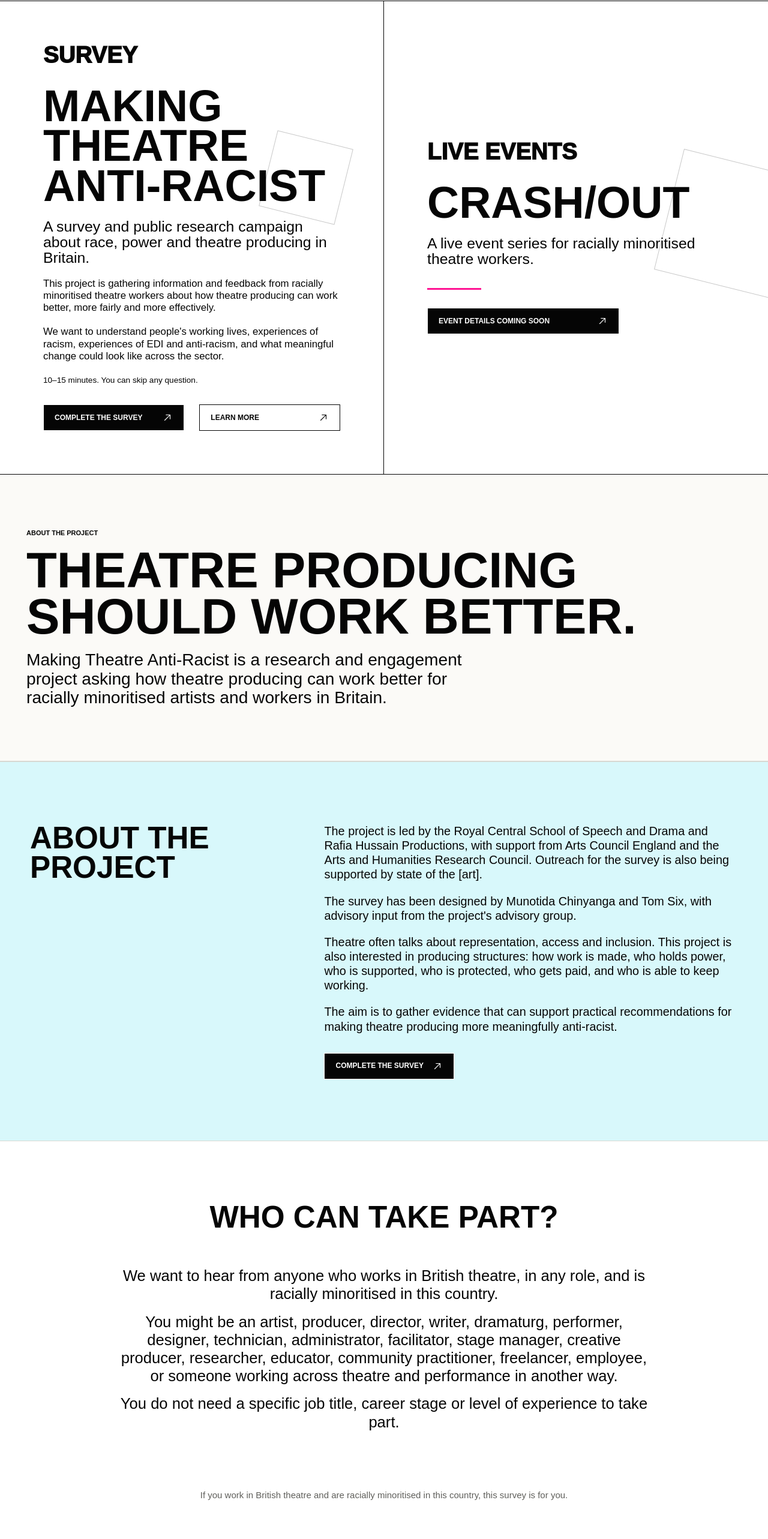
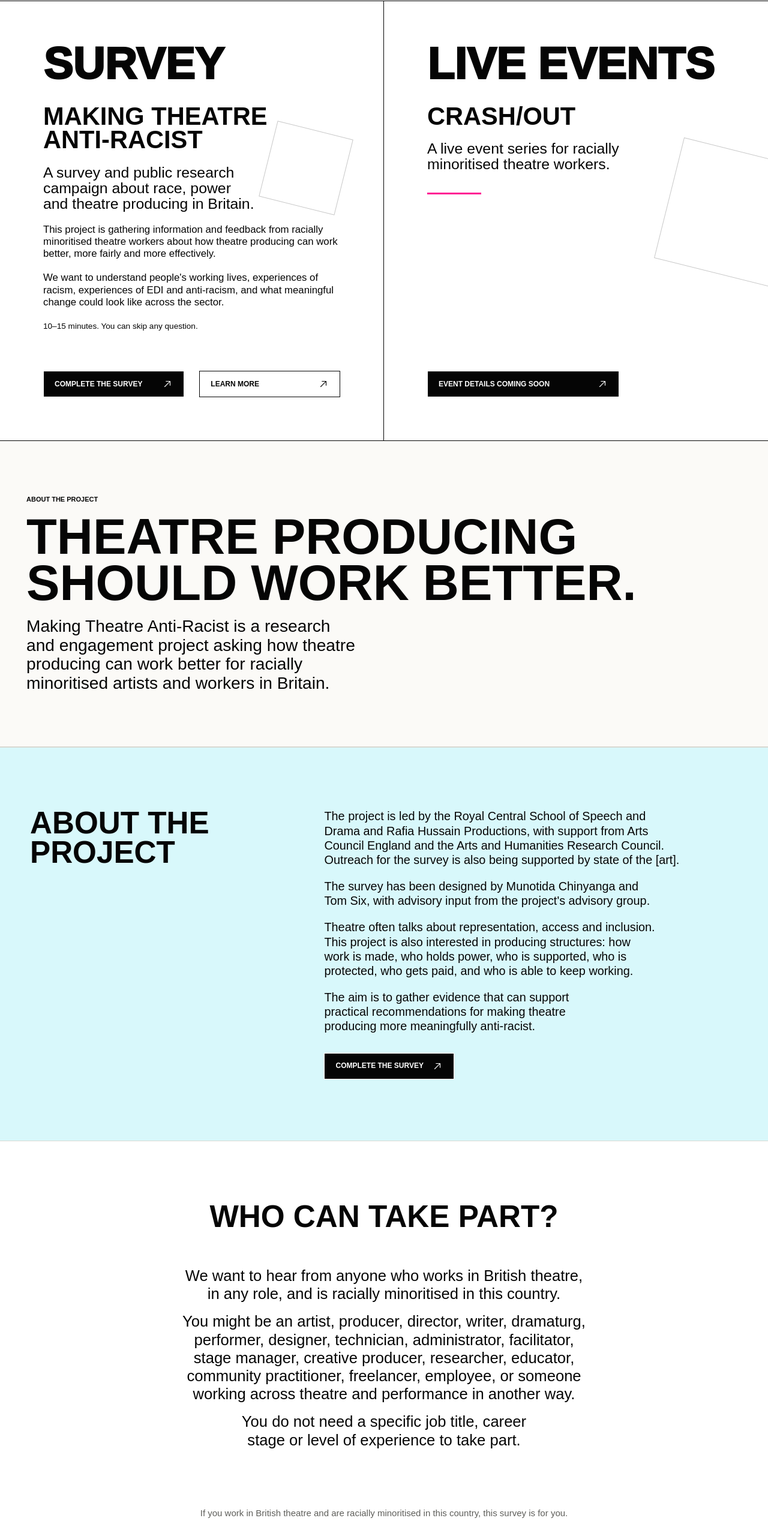
Before and after one commit to gabriellengoo/crashout, a Next.js app: page / in a window 1280 px wide. Shown: the part 74-2639 px from the top of the page at 60% size. Built offline with nearby package versions, Linux system fonts and the light colour scheme.

Commit message:
Refine survey and landing typography

```diff
--- a/styles/globals.css
+++ b/styles/globals.css
@@ -320,10 +320,11 @@ button:disabled {
 }
 
 .footer-main p {
-  max-width: 980px;
+  max-width: 760px;
   color: var(--muted);
   font-size: 13px;
   line-height: 1.35;
+  text-wrap: balance;
 }
 
 .footer-links,
@@ -560,7 +561,7 @@ button:disabled {
   min-height: calc(100dvh - var(--header-height));
   display: flex;
   flex-direction: column;
-  justify-content: center;
+  justify-content: space-between;
   gap: clamp(18px, 2.4vw, 34px);
   padding: clamp(36px, 6vw, 72px) clamp(32px, 6vw, 72px);
   overflow: hidden;
@@ -587,6 +588,10 @@ button:disabled {
   background: var(--white);
 }
 
+.event-panel .hero-section-label {
+  text-align: left;
+}
+
 .event-panel::after {
   right: -6%;
   top: 34%;
@@ -599,41 +604,47 @@ button:disabled {
 }
 
 .site-logo-hero h1 {
-  max-width: 800px;
+  max-width: 640px;
   margin: 0;
+  font-size: clamp(30px, min(3.6vw, 5.2dvh), 56px);
+  line-height: 0.95;
+  text-transform: uppercase;
+  text-wrap: balance;
+}
+
+.site-logo-hero h2 {
+  max-width: 640px;
+  margin: 0;
+  font-size: clamp(30px, min(3.6vw, 5.2dvh), 56px);
+  line-height: 0.95;
+  text-transform: uppercase;
+  text-wrap: balance;
+}
+
+.site-logo-hero .hero-section-label {
+  max-width: 720px;
+  margin-bottom: clamp(18px, 2.6vw, 36px);
   font-size: clamp(46px, min(5.9vw, 9.2dvh), 94px);
+  font-weight: 950;
   line-height: 0.9;
-  text-transform: uppercase;
-}
-
-.site-logo-hero h2 {
-  max-width: 680px;
-  margin: 0;
-  font-size: clamp(48px, min(5.8vw, 9.2dvh), 92px);
-  line-height: 0.9;
-  text-transform: uppercase;
-}
-
-.site-logo-hero .hero-section-label {
-  margin-bottom: clamp(18px, 2.6vw, 36px);
-  font-size: clamp(28px, min(3.4vw, 4.8dvh), 52px);
-  font-weight: 950;
-  line-height: 0.95;
+  text-wrap: balance;
 }
 
 .site-logo-hero .hero-subtitle {
-  max-width: 720px;
+  max-width: 640px;
   margin: clamp(14px, 1.8vw, 22px) 0 0;
   font-size: clamp(21px, min(2.15vw, 3.1dvh), 34px);
   line-height: 1.05;
   text-transform: none;
+  text-wrap: balance;
 }
 
 .landing-panel p:not(.eyebrow):not(.hero-subtitle):not(.hero-note) {
-  max-width: 600px;
+  max-width: 560px;
   margin: clamp(12px, 1.6vw, 20px) 0 0;
   font-size: clamp(16px, min(1.55vw, 2.1dvh), 22px);
   line-height: 1.2;
+  text-wrap: pretty;
 }
 
 .hero-note {
@@ -746,10 +757,11 @@ button:disabled {
 }
 
 .intro-copy p:not(.eyebrow) {
-  max-width: 740px;
+  max-width: 680px;
   margin: 18px 0 0;
   font-size: clamp(18px, 2.2vw, 30px);
   line-height: 1.12;
+  text-wrap: balance;
 }
 
 .resource-peek {
@@ -830,10 +842,11 @@ button:disabled {
 }
 
 .resource-peek p {
-  max-width: 430px;
+  max-width: 360px;
   margin: 5px 0 0;
   font-size: clamp(13px, 1.2vw, 16px);
   line-height: 1.12;
+  text-wrap: balance;
 }
 
 .resource-peek .button {
@@ -946,9 +959,10 @@ button:disabled {
 
 .hero-content > p:not(.eyebrow):not(.hero-subtitle),
 .page-hero > p:not(.eyebrow) {
-  max-width: 680px;
+  max-width: 620px;
   font-size: clamp(18px, 2.1vw, 28px);
   line-height: 1.18;
+  text-wrap: balance;
 }
 
 .button-row {
@@ -1156,9 +1170,11 @@ section.content-band.event-rsvp {
 
 .split p,
 .large-copy {
+  max-width: 620px;
   margin-top: 0;
   font-size: clamp(17px, 1.55vw, 23px);
   line-height: 1.22;
+  text-wrap: balance;
 }
 
 .section-intro {
@@ -1245,11 +1261,12 @@ section.content-band.event-rsvp {
 }
 
 .section-copy p {
-  max-width: 900px;
+  max-width: 740px;
   margin: 0 auto 16px;
   font-size: clamp(18px, 2vw, 28px);
   line-height: 1.18;
   text-align: center;
+  text-wrap: balance;
 }
 
 .inline-link {
@@ -1318,10 +1335,11 @@ section.content-band.event-rsvp {
   margin: 0;
   color: var(--muted);
   font-size: 15px;
+  text-wrap: balance;
 }
 
 .audience-note {
-  max-width: 720px;
+  max-width: 620px;
   margin: clamp(30px, 5vw, 64px) auto 0;
   padding: clamp(18px, 3vw, 32px) 0;
   text-align: center;
@@ -1395,11 +1413,12 @@ section.content-band.event-rsvp {
 }
 
 .faq-list p {
-  max-width: 680px;
+  max-width: 560px;
   margin: 0;
   padding: 0 clamp(18px, 3vw, 34px) clamp(22px, 3vw, 34px);
   color: var(--muted);
   font-size: 18px;
+  text-wrap: balance;
 }
 
 .event-grid {
@@ -1419,7 +1438,8 @@ section.content-band.event-rsvp {
 }
 
 .event-card p {
-  max-width: 540px;
+  max-width: 460px;
+  text-wrap: balance;
 }
 
 .event-meta {
@@ -1437,6 +1457,7 @@ section.content-band.event-rsvp {
   font-size: clamp(18px, 2vw, 26px);
   font-weight: 800;
   text-transform: uppercase;
+  text-wrap: balance;
 }
 
 .cta-band h2 {
@@ -1645,11 +1666,13 @@ textarea {
 }
 
 .question-screen h1 {
+  max-width: min(940px, 100%);
   margin: 0;
   font-size: clamp(28px, min(4.5vw, 5.8dvh), 54px);
   line-height: 1.04;
   text-transform: none;
   text-align: center;
+  text-wrap: balance;
 }
 
 .fact-slide {
@@ -1666,6 +1689,7 @@ textarea {
   font-size: clamp(28px, min(4.5vw, 5.8dvh), 54px);
   line-height: 1.04;
   text-transform: uppercase;
+  text-wrap: balance;
 }
 
 .fact-slide-survey-intro {
@@ -1676,23 +1700,25 @@ textarea {
 }
 
 .fact-slide-survey-intro h1 {
-  font-size: clamp(44px, min(5vw, 8dvh), 64px);
-  line-height: 1;
+  font-size: clamp(28px, min(4.5vw, 5.8dvh), 54px);
+  line-height: 1.04;
   text-transform: none;
 }
 
 .fact-slide .question-description.large {
-  max-width: min(920px, 100%);
+  max-width: min(700px, 100%);
   font-size: clamp(16px, min(1.6vw, 2.2dvh), 21px);
   line-height: 1.28;
   white-space: pre-line;
+  text-wrap: balance;
 }
 
 .fact-subtitle {
-  max-width: min(920px, 100%);
+  max-width: min(760px, 100%);
   margin: 18px 0 clamp(34px, 5dvh, 56px);
-  font-size: clamp(22px, min(2.4vw, 3dvh), 30px);
-  line-height: 1.15;
+  font-size: clamp(18px, min(2vw, 2.6dvh), 24px);
+  line-height: 1.18;
+  text-wrap: balance;
 }
 
 .fact-slide-statement {
@@ -1704,9 +1730,10 @@ textarea {
 }
 
 .fact-slide-statement .question-description.large {
-  max-width: min(760px, 100%);
-  font-size: clamp(16px, min(1.8vw, 2.4dvh), 22px);
-  line-height: 1.24;
+  max-width: min(960px, 100%);
+  font-size: clamp(16px, min(1.6vw, 2.2dvh), 21px);
+  line-height: 1.28;
+  text-wrap: pretty;
 }
 
 .fact-slide-interlude {
@@ -1718,17 +1745,18 @@ textarea {
 }
 
 .fact-slide-interlude .question-description.large {
-  max-width: min(760px, 100%);
-  font-size: clamp(16px, min(1.8vw, 2.4dvh), 22px);
-  line-height: 1.24;
+  max-width: min(860px, 100%);
+  font-size: clamp(16px, min(1.6vw, 2.2dvh), 21px);
+  line-height: 1.28;
 }
 
 .fact-slide-survey-intro .question-description.large {
-  max-width: min(1200px, 100%);
+  max-width: min(960px, 100%);
   margin-top: clamp(38px, 5.8dvh, 48px);
-  font-size: clamp(24px, min(2.1vw, 3.2dvh), 28px);
-  line-height: 1.48;
-  white-space: normal;
+  font-size: clamp(16px, min(1.6vw, 2.2dvh), 21px);
+  line-height: 1.28;
+  white-space: pre-line;
+  text-wrap: pretty;
 }
 
 .survey-details-compact {
@@ -1754,13 +1782,14 @@ textarea {
 }
 
 .fact-source {
-  max-width: min(680px, 100%);
+  max-width: min(520px, 100%);
   margin: clamp(12px, 2dvh, 22px) 0 0;
   color: var(--muted);
   font-size: clamp(9px, min(1vw, 1.4dvh), 12px);
   font-weight: 800;
   line-height: 1.25;
   text-transform: uppercase;
+  text-wrap: balance;
 }
 
 .question-heading-row {
@@ -1784,6 +1813,7 @@ textarea {
   font-weight: 400;
   line-height: 1.2;
   text-align: center;
+  text-wrap: balance;
 }
 
 .question-description {
@@ -1793,6 +1823,7 @@ textarea {
   font-size: clamp(16px, min(1.8vw, 2.4dvh), 22px);
   line-height: 1.24;
   text-align: center;
+  text-wrap: pretty;
 }
 
 .question-description.large {
@@ -1929,9 +1960,10 @@ textarea {
   max-width: 720px;
   margin: 0 auto;
   color: var(--black);
-  font-size: clamp(12px, min(1.2vw, 1.5dvh), 15px);
-  line-height: 1.25;
+  font-size: clamp(16px, min(1.65vw, 2.1dvh), 21px);
+  line-height: 1.22;
   text-align: left;
+  text-wrap: pretty;
 }
 
 .scale-slider-key p {
@@ -2307,15 +2339,19 @@ textarea {
   }
 
   .site-logo-hero h1 {
+    max-width: 520px;
+    font-size: clamp(24px, min(7.4vw, 5.1dvh), 40px);
+    line-height: 0.98;
+  }
+
+  .site-logo-hero h2 {
+    max-width: 520px;
+    font-size: clamp(24px, min(7.4vw, 5.1dvh), 40px);
+    line-height: 0.98;
+  }
+
+  .site-logo-hero .hero-section-label {
     font-size: clamp(34px, min(10.5vw, 7.4dvh), 58px);
-  }
-
-  .site-logo-hero h2 {
-    font-size: clamp(38px, min(11.5vw, 8dvh), 62px);
-  }
-
-  .site-logo-hero .hero-section-label {
-    font-size: clamp(28px, min(8vw, 5.2dvh), 42px);
   }
 
   .site-logo-hero .hero-subtitle {
@@ -2546,8 +2582,8 @@ textarea {
   }
 
   .fact-slide-survey-intro h1 {
-    font-size: clamp(32px, min(9.5vw, 5.8dvh), 42px);
-    line-height: 1.02;
+    font-size: clamp(24px, min(7vw, 5.4dvh), 38px);
+    line-height: 1.04;
   }
 
   .fact-slide-survey-intro .fact-subtitle {
@@ -2560,7 +2596,12 @@ textarea {
     margin-top: clamp(34px, 5dvh, 44px);
     font-size: clamp(16px, min(4.4vw, 2.45dvh), 20px);
     line-height: 1.32;
-    white-space: normal;
+    white-space: pre-line;
+  }
+
+  .scale-slider-key {
+    font-size: clamp(14px, min(3.7vw, 2.4dvh), 18px);
+    line-height: 1.22;
   }
 
   .compact-question h1 {
@@ -2851,7 +2892,7 @@ textarea {
   }
 
   .fact-slide-survey-intro h1 {
-    font-size: clamp(30px, min(9vw, 5.5dvh), 40px);
+    font-size: 21px;
   }
 
   .fact-slide-survey-intro .question-description.large {
```
